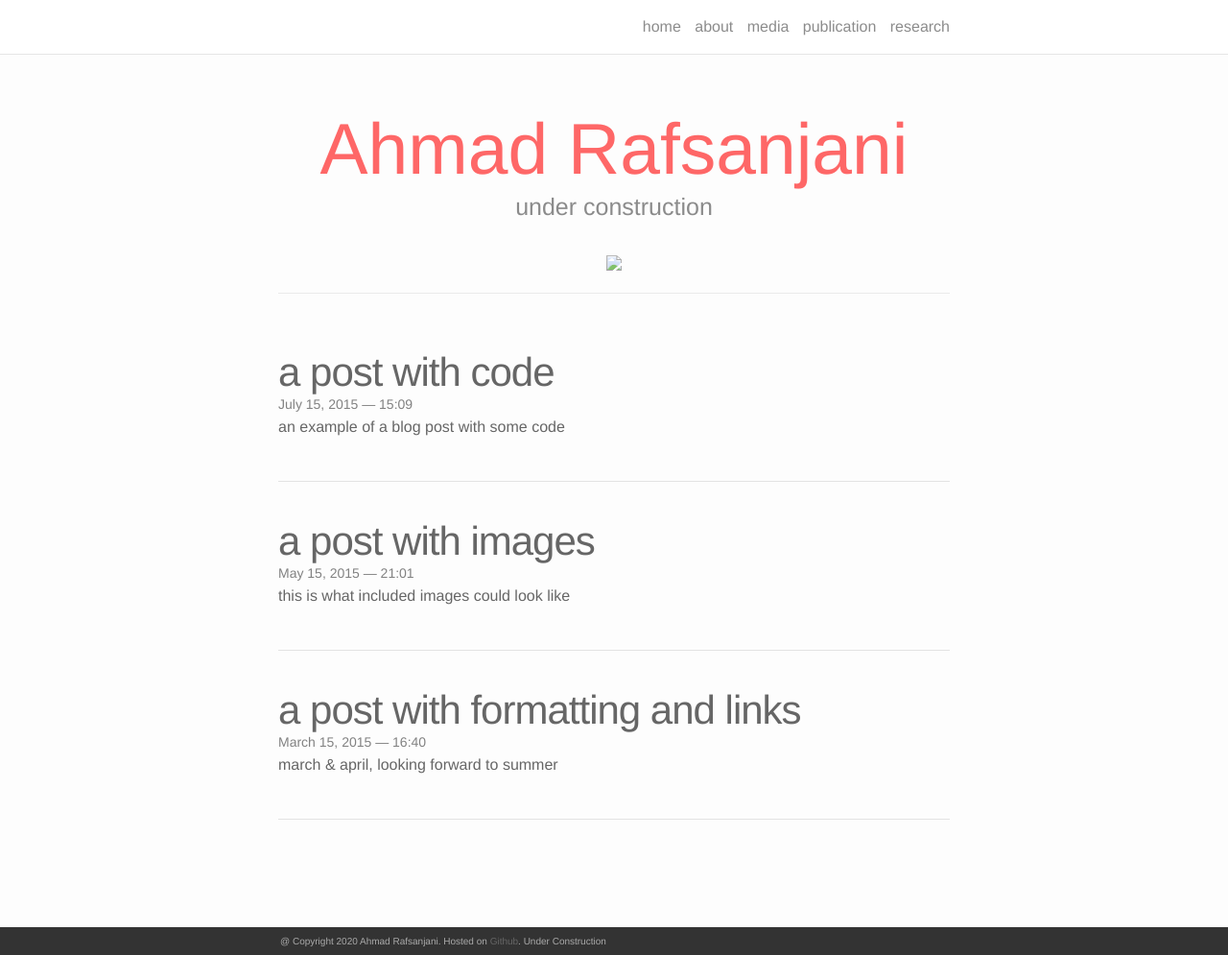
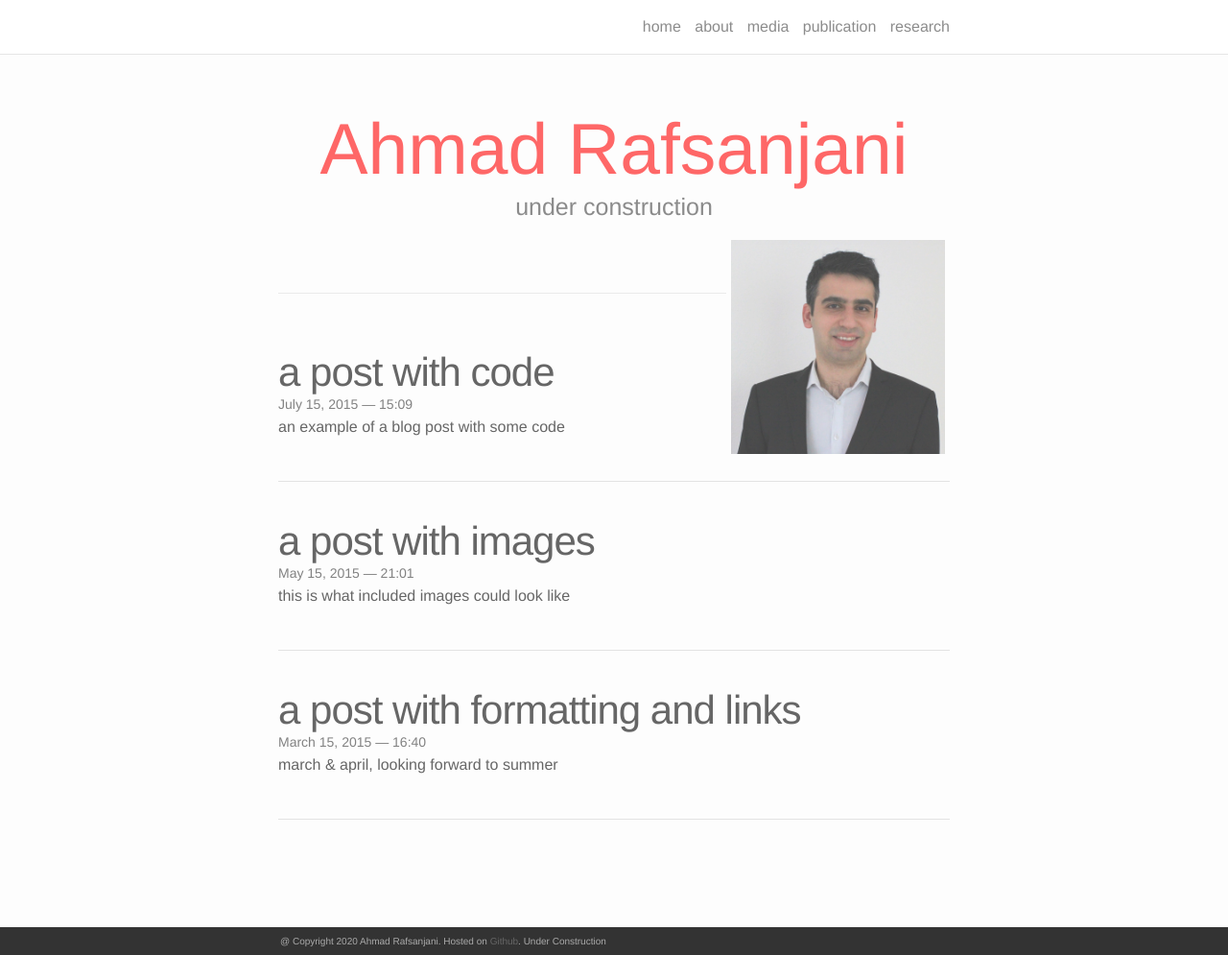
Before and after one commit to ahmadrafsanjani/ahmadrafsanjani.github.io, a Jekyll site: the page built from index.html, in a window 1280 px wide and 995 px high. Shown: the whole window at 96% size. Built offline with Jekyll 4.4.1, drawn with Linux system fonts in a browser that asks for light colours; nearby versions of some CDN libraries; the list of posts is cut into pages by our own code.

Commit message:
Update index.html

```diff
--- a/index.html
+++ b/index.html
@@ -5,7 +5,7 @@ layout: default
 <div class="header-bar">
   <h1>Ahmad Rafsanjani</h1>
   <h2>under construction</h2>
-  <img class="one" src="/assets/img/Ahmad_Rafsanjani.jpg">
+  <img class="col one right" src="/img/Ahmad_Rafsanjani.jpg">
   <br/>
   <hr>
   <br/>
```
